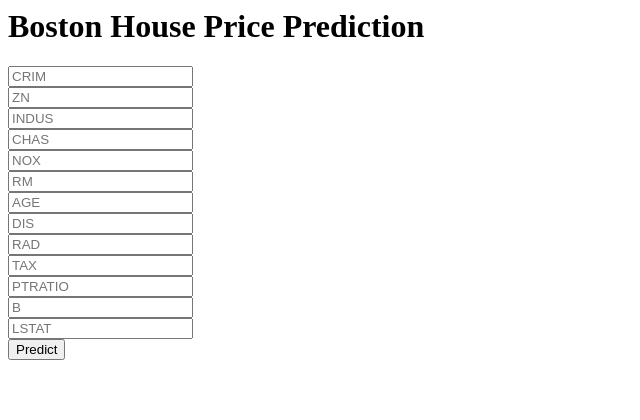
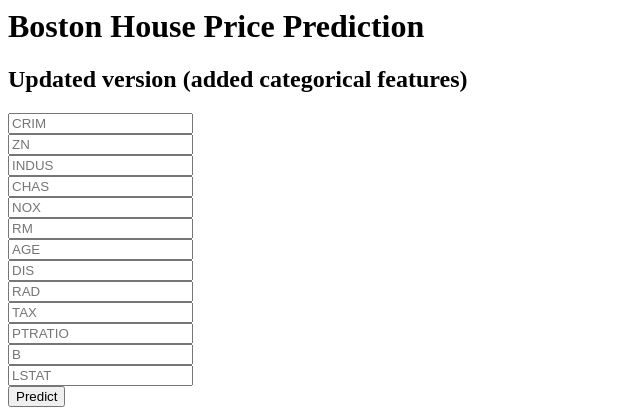
Before and after one commit to MatveyKhylma/simple_end_to_end_model, a Flask app: page / in a window 1280 px wide. Shown: the top 420 px of the page, without its empty margins (0-640 px from the left). Run offline with Flask 2, Linux system fonts and the light colour scheme; parts of the project's set-up code (start-up, migrations or seed data) failed here and were passed over.

```diff
--- a/templates/home.html
+++ b/templates/home.html
@@ -1,6 +1,7 @@
 <body>
     <div class="login">
         <h1>Boston House Price Prediction</h1>
+        <h2>Updated version (added categorical features)</h2>
         <form action="{{ url_for('predict')}}"method="post">
             <input type="text" name="CRIM" placeholder="CRIM" required="required" /><br>
             <input type="text" name="ZN" placeholder="ZN" required="required" /><br>
```
Also changed, not shown: 3 other files.
